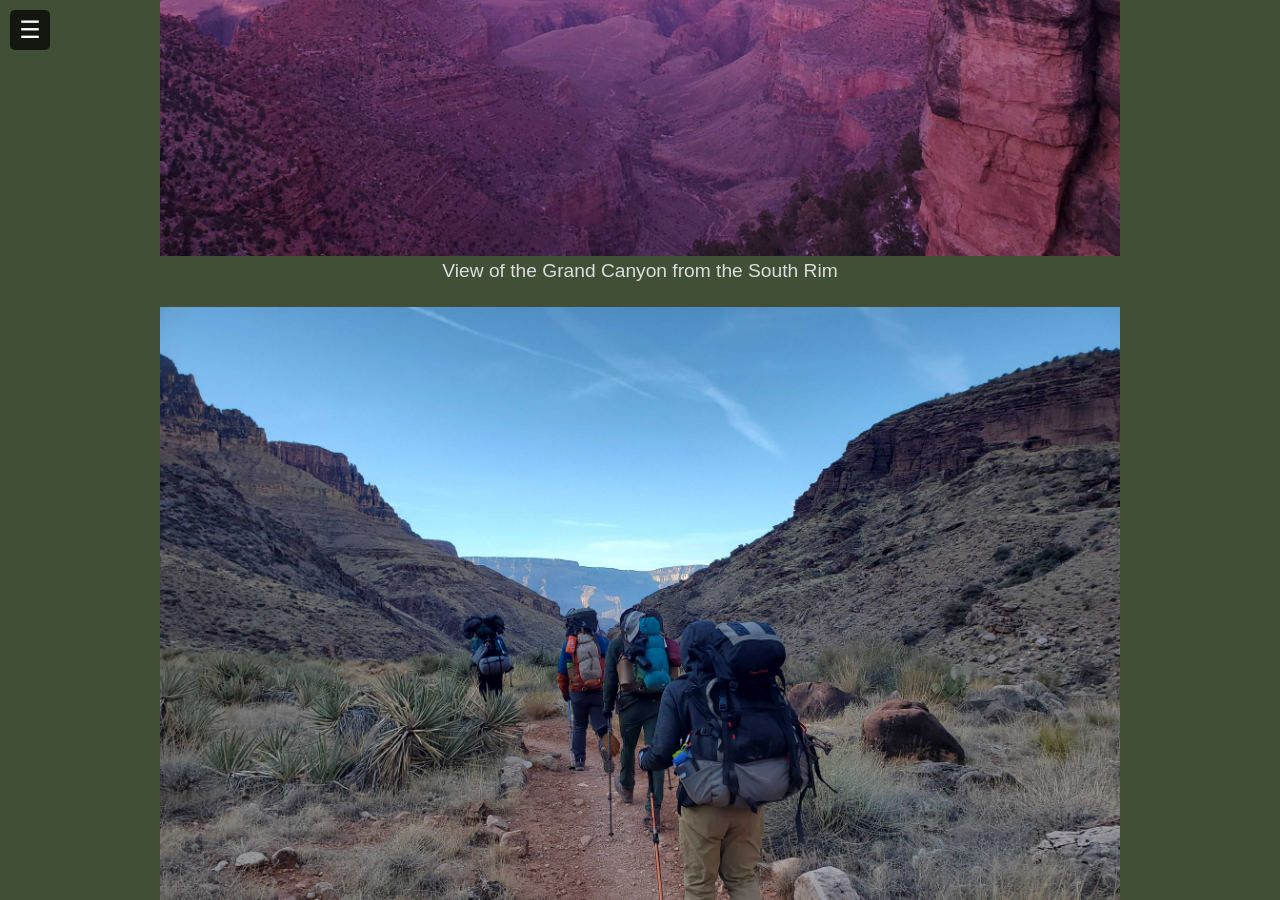
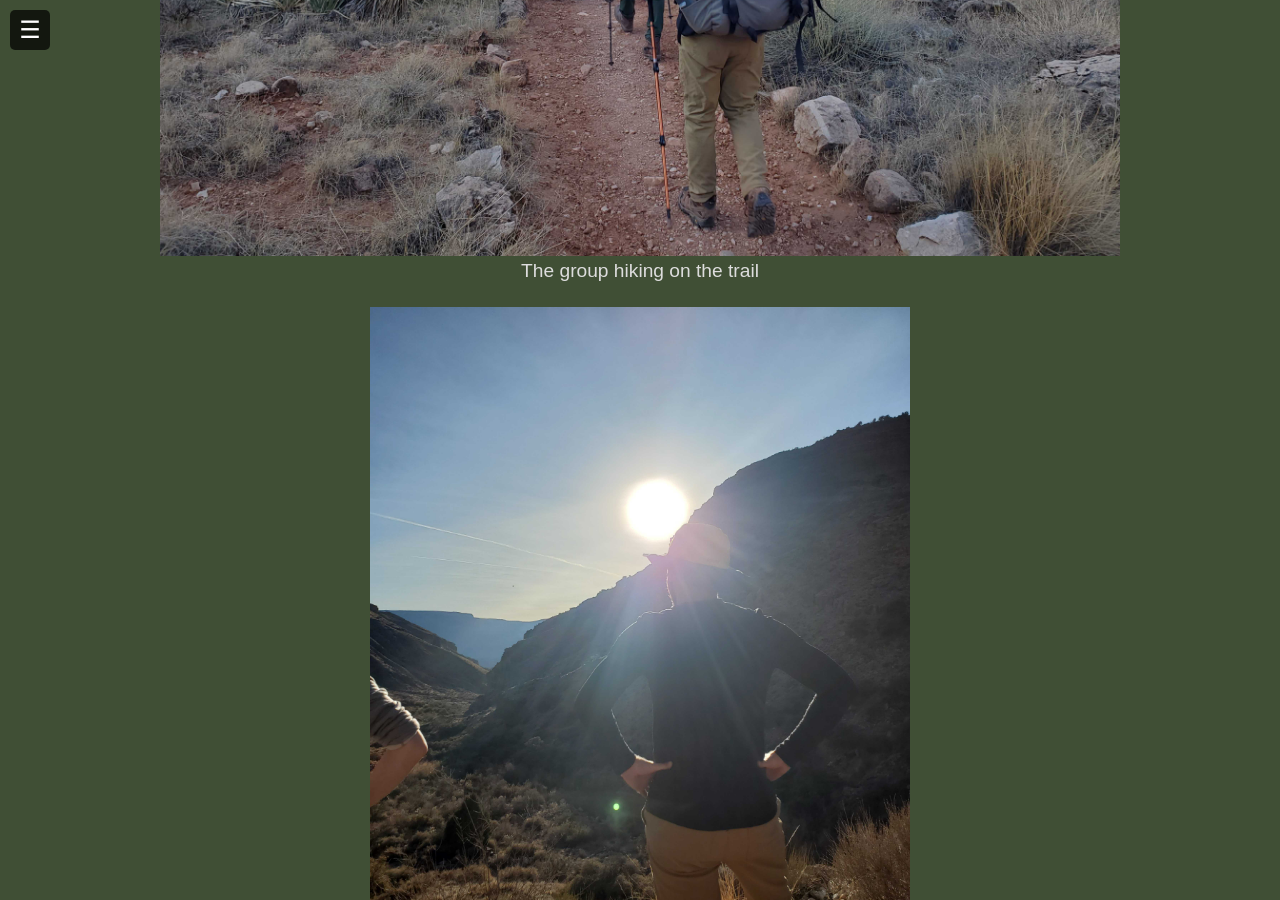
Before and after one commit to michaelholm6/michaelholm6.github.io, a Jekyll site: the page built from docs/pages/hiking/blog_posts/grand_canyon/grand_canyon.html, in a window 1280 px wide and 900 px high, scrolled down 5307 px. Built offline with Jekyll 4.4.1, drawn with Linux system fonts in a browser that asks for light colours; some of the changed text lies outside the part shown.

```diff
--- a/docs/pages/hiking/blog_posts/grand_canyon/grand_canyon.html
+++ b/docs/pages/hiking/blog_posts/grand_canyon/grand_canyon.html
@@ -213,10 +213,6 @@
       <p>
         Here are some of the best pictures from the trip. This trip was before I got my nice camera, so most of these were taken with a phone.
         <figure>
-          <img src="/pages/hiking/blog_posts/grand_canyon/images/South_rim.jpg" alt="Grand Canyon South Rim">
-          <figcaption>View of the Grand Canyon from the South Rim</figcaption>
-        </figure>
-        <figure>
           <img src="/pages/hiking/blog_posts/grand_canyon/images/Hiking.jpg" alt="A picture of the group hiking">
           <figcaption>The group hiking on the trail</figcaption>
         </figure>
@@ -243,6 +239,10 @@
         <figure>
           <img src="/pages/hiking/blog_posts/grand_canyon/images/Looking_over_the_ledge.jpg" alt="A photo of me at a ledge">
           <figcaption>Looking over the ledge on the trail that leads to the north rim</figcaption>
+        </figure>
+        <figure>
+          <img src="/pages/hiking/blog_posts/grand_canyon/images/Canyon_wall.jpg" alt="A photo of the canyon wall">
+          <figcaption>The canyon wall while hiking up the north rim</figcaption>
         </figure>
         <figure>
           <img src="/pages/hiking/blog_posts/grand_canyon/images/Pose_2.jpg" alt="My friend striking a pose">
```
